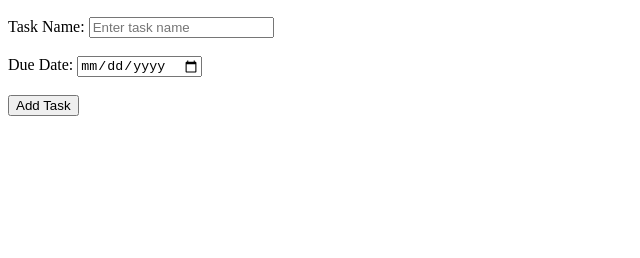
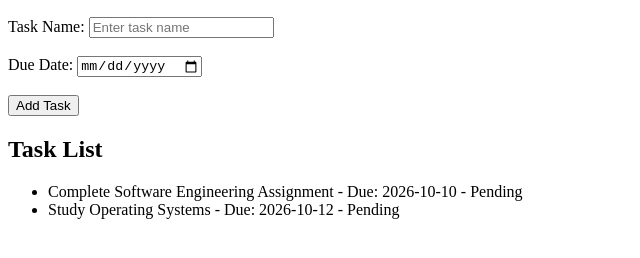
Before and after one commit to kashafnaz006/Student-Task-Management-System, a plain HTML site: page index.html in a window 1280 px wide. Shown: the part 110-368 px from the top of the page, without its empty margins (0-640 px from the left). Drawn offline with Linux system fonts and the light colour scheme.

Commit message:
Add task list feature

```diff
--- a/index.html
+++ b/index.html
@@ -21,5 +21,12 @@
 
     <button>Add Task</button>
 
+    <h2>Task List</h2>
+
+<ul>
+    <li>Complete Software Engineering Assignment - Due: 2026-10-10 - Pending</li>
+    <li>Study Operating Systems - Due: 2026-10-12 - Pending</li>
+</ul>
+
 </body>
 </html>
```
